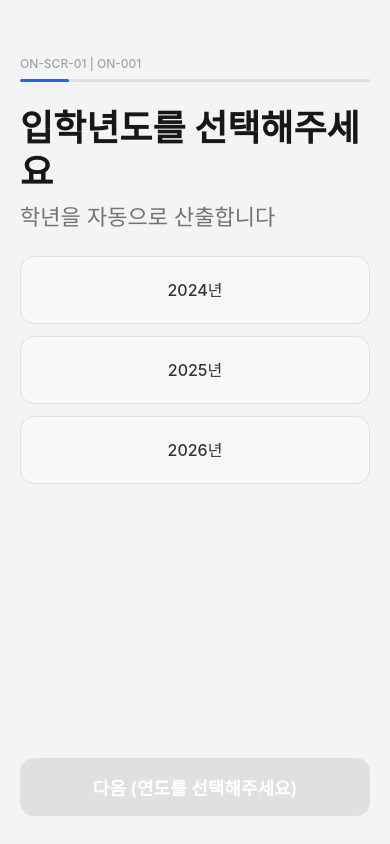
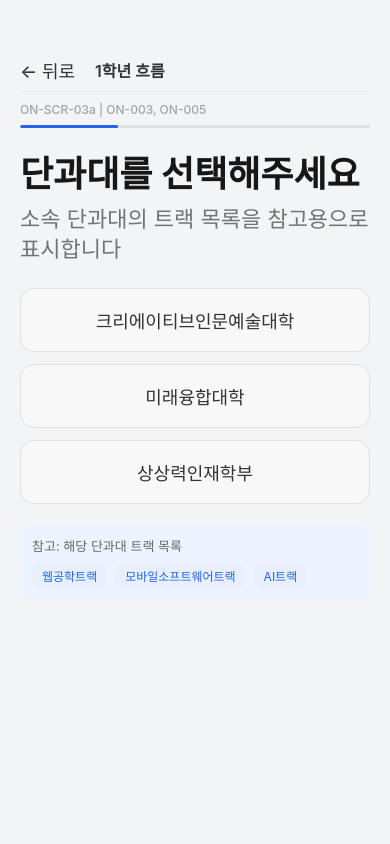
Before and after one commit to Tracktory/Frontend, a React Native app: screen /CollegeSelect in a window 390 px wide. Built offline with nearby package versions, Linux system fonts and the light colour scheme; what react-native-worklets would draw is missing.

Commit message:
feat: add ON-SCR-03a college selection flow

```diff
--- a/src/navigation/OnboardingNavigator.tsx
+++ b/src/navigation/OnboardingNavigator.tsx
@@ -3,10 +3,12 @@ import { createStackNavigator } from '@react-navigation/stack';
 
 import { AdmissionYearPage } from '@/src/pages/onboarding/AdmissionYearPage';
 import { AffiliationPage } from '@/src/pages/onboarding/AffiliationPage';
+import { CollegeSelectPage } from '@/src/pages/onboarding/CollegeSelectPage';
 
 export type OnboardingStackParamList = {
   AdmissionYear: undefined;
   Affiliation: undefined;
+  CollegeSelect: undefined;
 };
 
 const Stack = createStackNavigator<OnboardingStackParamList>();
@@ -21,6 +23,7 @@ export function OnboardingNavigator() {
     >
       <Stack.Screen name="AdmissionYear" component={AdmissionYearPage} />
       <Stack.Screen name="Affiliation" component={AffiliationPage} />
+      <Stack.Screen name="CollegeSelect" component={CollegeSelectPage} />
     </Stack.Navigator>
   );
 }
--- a/src/pages/onboarding/AffiliationPage.tsx
+++ b/src/pages/onboarding/AffiliationPage.tsx
@@ -30,6 +30,10 @@ export function AffiliationPage({ navigation }: Props) {
   const handleSelectAffiliation = (type: '1학년' | '2학년이상') => {
     setAffiliation(type);
     console.log(`[Onboarding] 소속 선택 완료: ${type}`);
+    if (type === '1학년') {
+      navigation.navigate('CollegeSelect');
+      return;
+    }
     console.log('[Onboarding] 다음 화면은 아직 미구현입니다.');
   };
 
--- /dev/null
+++ b/src/pages/onboarding/CollegeSelectPage.tsx
@@ -0,0 +1,173 @@
+import React from 'react';
+import { Pressable, StyleSheet, Text, View } from 'react-native';
+import { StackScreenProps } from '@react-navigation/stack';
+
+import { ProgressBar } from '../../components/ProgressBar';
+import { OnboardingStackParamList } from '../../navigation/OnboardingNavigator';
+import { useOnboardingStore } from '../../stores/onboardingStore';
+
+type Props = StackScreenProps<OnboardingStackParamList, 'CollegeSelect'>;
+
+const colleges = [
+  '크리에이티브인문예술대학',
+  '미래융합대학',
+  '상상력인재학부',
+];
+
+const tracks = ['웹공학트랙', '모바일소프트웨어트랙', 'AI트랙'];
+
+export function CollegeSelectPage({ navigation }: Props) {
+  const college = useOnboardingStore((state) => state.college);
+  const setCollege = useOnboardingStore((state) => state.setCollege);
+
+  const handleSelectCollege = (selectedCollege: string) => {
+    setCollege(selectedCollege);
+    console.log(`[Onboarding] 단과대 선택 완료: ${selectedCollege}`);
+    console.log('[Onboarding] 다음 화면은 아직 미구현입니다.');
+  };
+
+  return (
+    <View style={styles.screen}>
+      <View style={styles.headerRow}>
+        <Pressable onPress={() => navigation.goBack()} style={styles.backButton}>
+          <Text style={styles.backButtonText}>← 뒤로</Text>
+        </Pressable>
+        <Text style={styles.headerTitle}>1학년 흐름</Text>
+      </View>
+
+      <Text style={styles.screenId}>ON-SCR-03a | ON-003, ON-005</Text>
+      <ProgressBar progress={0.28} />
+
+      <Text style={styles.title}>단과대를 선택해주세요</Text>
+      <Text style={styles.subtitle}>소속 단과대의 트랙 목록을 참고용으로 표시합니다</Text>
+
+      {colleges.map((item) => (
+        <Pressable
+          key={item}
+          style={({ pressed }) => [
+            styles.collegeButton,
+            college === item && styles.selectedButton,
+            pressed && styles.pressed,
+          ]}
+          onPress={() => handleSelectCollege(item)}
+        >
+          <Text style={[styles.collegeLabel, college === item && styles.selectedLabel]}>{item}</Text>
+        </Pressable>
+      ))}
+
+      <View style={styles.trackContainer}>
+        <Text style={styles.trackHeader}>참고: 해당 단과대 트랙 목록</Text>
+        <View style={styles.tagsWrapper}>
+          {tracks.map((track) => (
+            <View key={track} style={styles.tag}>
+              <Text style={styles.tagLabel}>{track}</Text>
+            </View>
+          ))}
+        </View>
+      </View>
+    </View>
+  );
+}
+
+const styles = StyleSheet.create({
+  screen: {
+    flex: 1,
+    backgroundColor: '#F3F4F6',
+    paddingHorizontal: 20,
+    paddingTop: 48,
+  },
+  headerRow: {
+    minHeight: 44,
+    flexDirection: 'row',
+    alignItems: 'center',
+    borderBottomWidth: 1,
+    borderBottomColor: '#ECECEC',
+    marginBottom: 10,
+  },
+  backButton: {
+    paddingVertical: 8,
+    paddingRight: 12,
+  },
+  backButtonText: {
+    fontSize: 18,
+    fontWeight: '500',
+    color: '#333333',
+  },
+  headerTitle: {
+    fontSize: 16,
+    fontWeight: '600',
+    color: '#333333',
+    marginLeft: 8,
+  },
+  screenId: {
+    fontSize: 12,
+    color: '#A3A3A3',
+    marginBottom: 8,
+    fontWeight: '500',
+  },
+  title: {
+    fontSize: 36,
+    lineHeight: 44,
+    fontWeight: '700',
+    color: '#171717',
+    marginBottom: 8,
+  },
+  subtitle: {
+    fontSize: 22,
+    lineHeight: 30,
+    color: '#737373',
+    marginBottom: 24,
+  },
+  collegeButton: {
+    width: '100%',
+    borderRadius: 14,
+    borderWidth: 1,
+    borderColor: '#E0E0E0',
+    backgroundColor: '#F8F8F8',
+    paddingVertical: 18,
+    paddingHorizontal: 14,
+    marginBottom: 12,
+    alignItems: 'center',
+  },
+  selectedButton: {
+    borderColor: '#2563EB',
+    backgroundColor: '#EEF4FF',
+  },
+  pressed: {
+    opacity: 0.92,
+  },
+  collegeLabel: {
+    fontSize: 18,
+    color: '#333333',
+    fontWeight: '500',
+  },
+  selectedLabel: {
+    color: '#1E40AF',
+  },
+  trackContainer: {
+    marginTop: 8,
+    padding: 12,
+    borderRadius: 10,
+    backgroundColor: '#EEF4FF',
+  },
+  trackHeader: {
+    fontSize: 13,
+    color: '#666666',
+    marginBottom: 8,
+  },
+  tagsWrapper: {
+    flexDirection: 'row',
+    flexWrap: 'wrap',
+    gap: 8,
+  },
+  tag: {
+    borderRadius: 8,
+    backgroundColor: '#E8F0FE',
+    paddingVertical: 4,
+    paddingHorizontal: 10,
+  },
+  tagLabel: {
+    fontSize: 12,
+    color: '#2563EB',
+  },
+});
--- a/src/stores/onboardingStore.ts
+++ b/src/stores/onboardingStore.ts
@@ -22,8 +22,10 @@ interface OnboardingState {
   admissionYear: number | null;
   grade: number | null;
   affiliation: AffiliationType | null;
+  college: string | null;
   setAdmissionYear: (year: number) => void;
   setAffiliation: (type: AffiliationType) => void;
+  setCollege: (college: string) => void;
 }
 
 export const useOnboardingStore = create<OnboardingState>()(
@@ -32,6 +34,7 @@ export const useOnboardingStore = create<OnboardingState>()(
       admissionYear: null,
       grade: null,
       affiliation: null,
+      college: null,
       setAdmissionYear: (year: number) => {
         const currentYear = new Date().getFullYear();
         const calculatedGrade = Math.max(1, currentYear - year + 1);
@@ -44,6 +47,9 @@ export const useOnboardingStore = create<OnboardingState>()(
       setAffiliation: (type: AffiliationType) => {
         set({ affiliation: type });
       },
+      setCollege: (college: string) => {
+        set({ college });
+      },
     }),
     {
       name: 'onboarding-storage',
```
Also changed, not shown: 1 other file (tests, documents, lock files or other folders).
